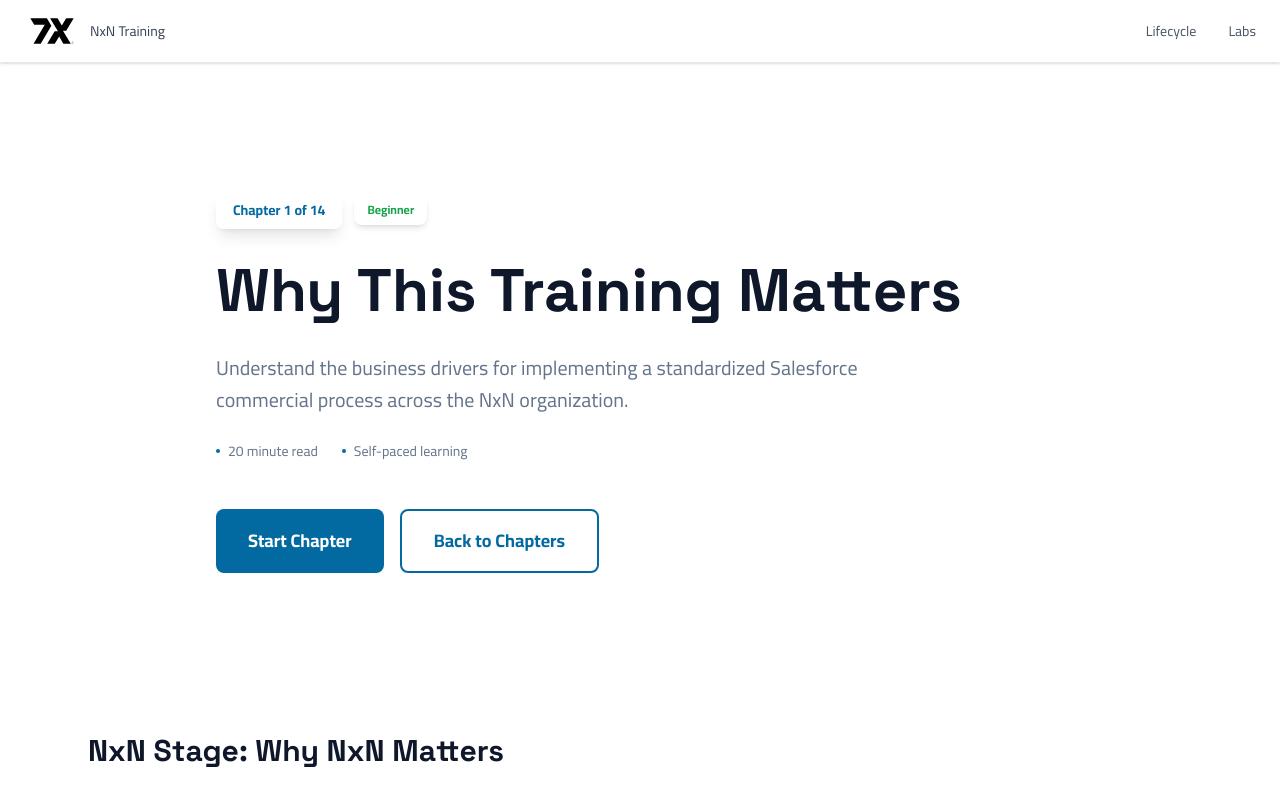
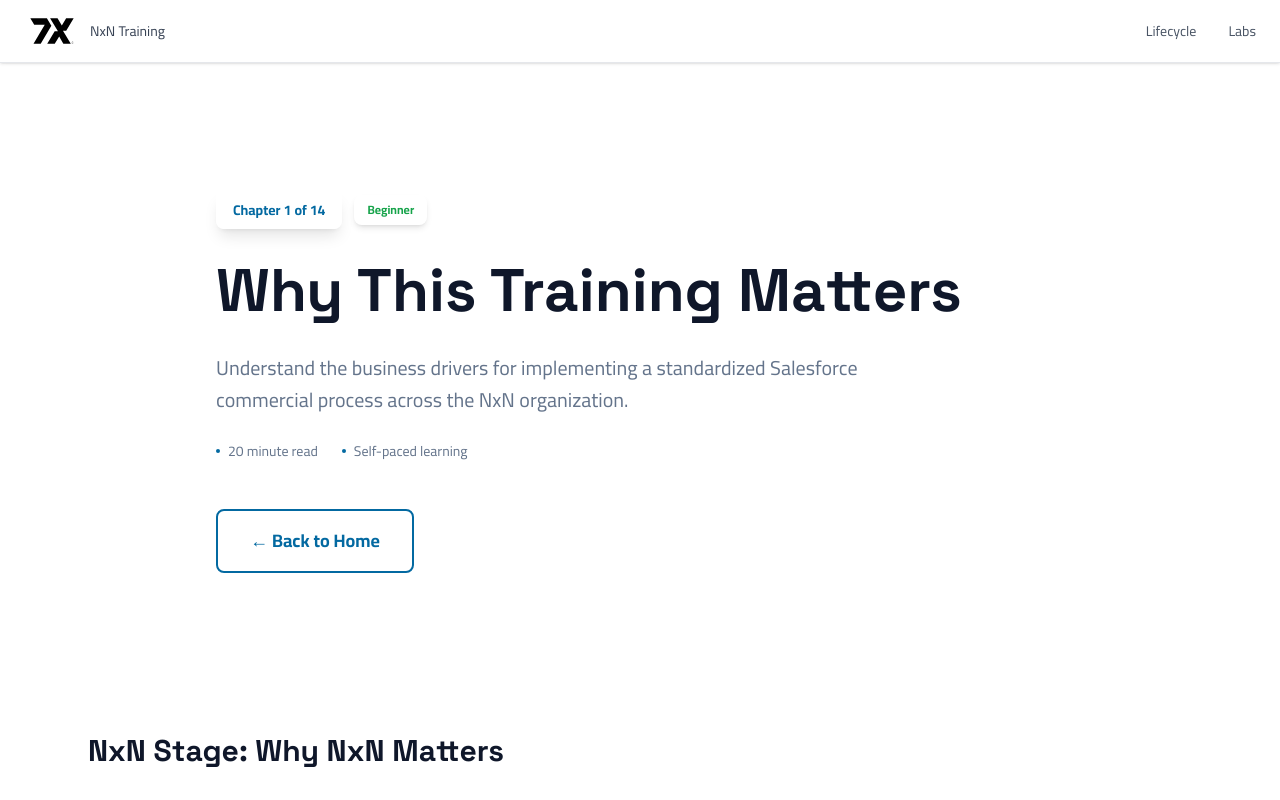
Before and after one commit to FuadalNsour/TrainingSalesforce-NxN, a Next.js app: page /chapters/01-why-matters in a window 1280 px wide. Shown: the top 800 px of the page. Built offline with nearby package versions, Linux system fonts and the light colour scheme.

Commit message:
Remove Start Chapter button and fix Back to Home navigation

```diff
--- a/components/chapter/ChapterHero.tsx
+++ b/components/chapter/ChapterHero.tsx
@@ -119,12 +119,9 @@
             className="flex flex-col sm:flex-row gap-4 pt-6"
             variants={revealContent}
           >
-            <GlassButton variant="primary" size="lg" className="w-full sm:w-auto">
-              Start Chapter
-            </GlassButton>
-            <Link href="/chapters" className="w-full sm:w-auto">
+            <Link href="/" className="w-full sm:w-auto">
               <GlassButton variant="secondary" size="lg" className="w-full">
-                Back to Chapters
+                ← Back to Home
               </GlassButton>
             </Link>
           </motion.div>
```
